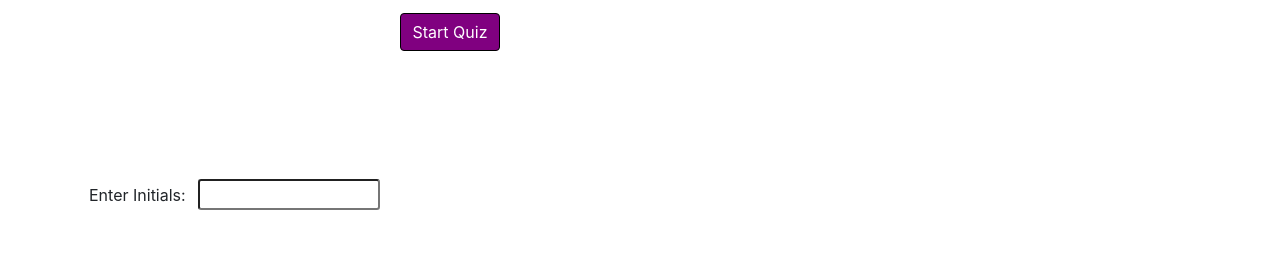
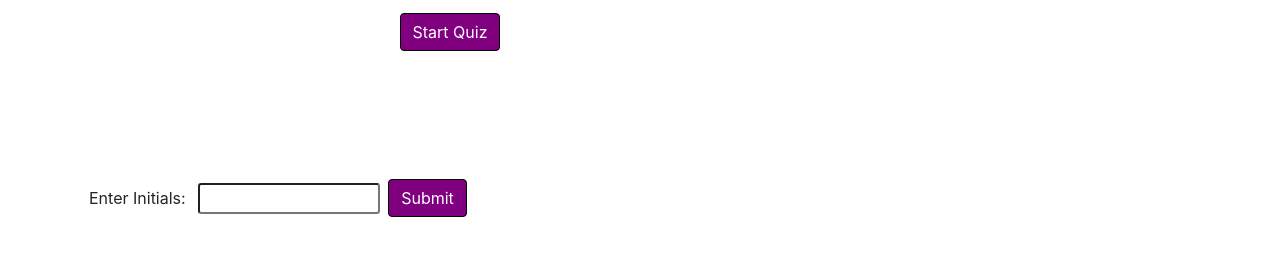
Before and after one commit to gstephboli/webdev-code-quiz, a plain HTML site: page index.html in a window 1280 px wide. Shown: the part 211-466 px from the top of the page. Drawn offline with nearby package versions, Linux system fonts and the light colour scheme.

Commit message:
[WIP] Submit intials button

```diff
--- a/index.html
+++ b/index.html
@@ -80,6 +80,7 @@
           <form class="col-8 form-inline" id="input-form">
             <label id="initials-input" class="mx-1"> Enter Initials: </label>
             <input class="form-control-sm mx-2 w-25" id="initials"/>
+            <button class="btn btn-primary" id="submit-scores">Submit</button>
           </form>
         </div>
         <div class="row">
```
